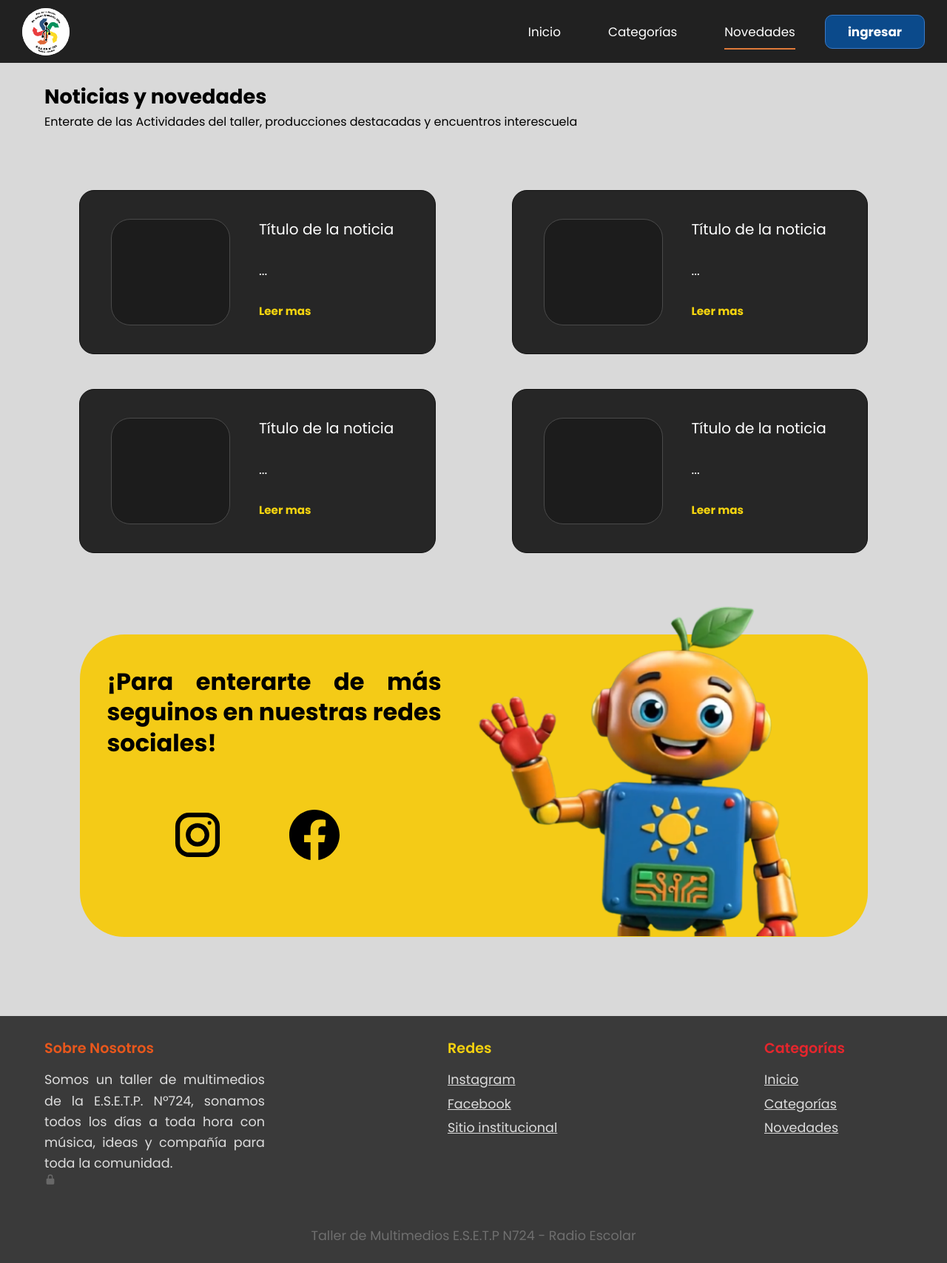
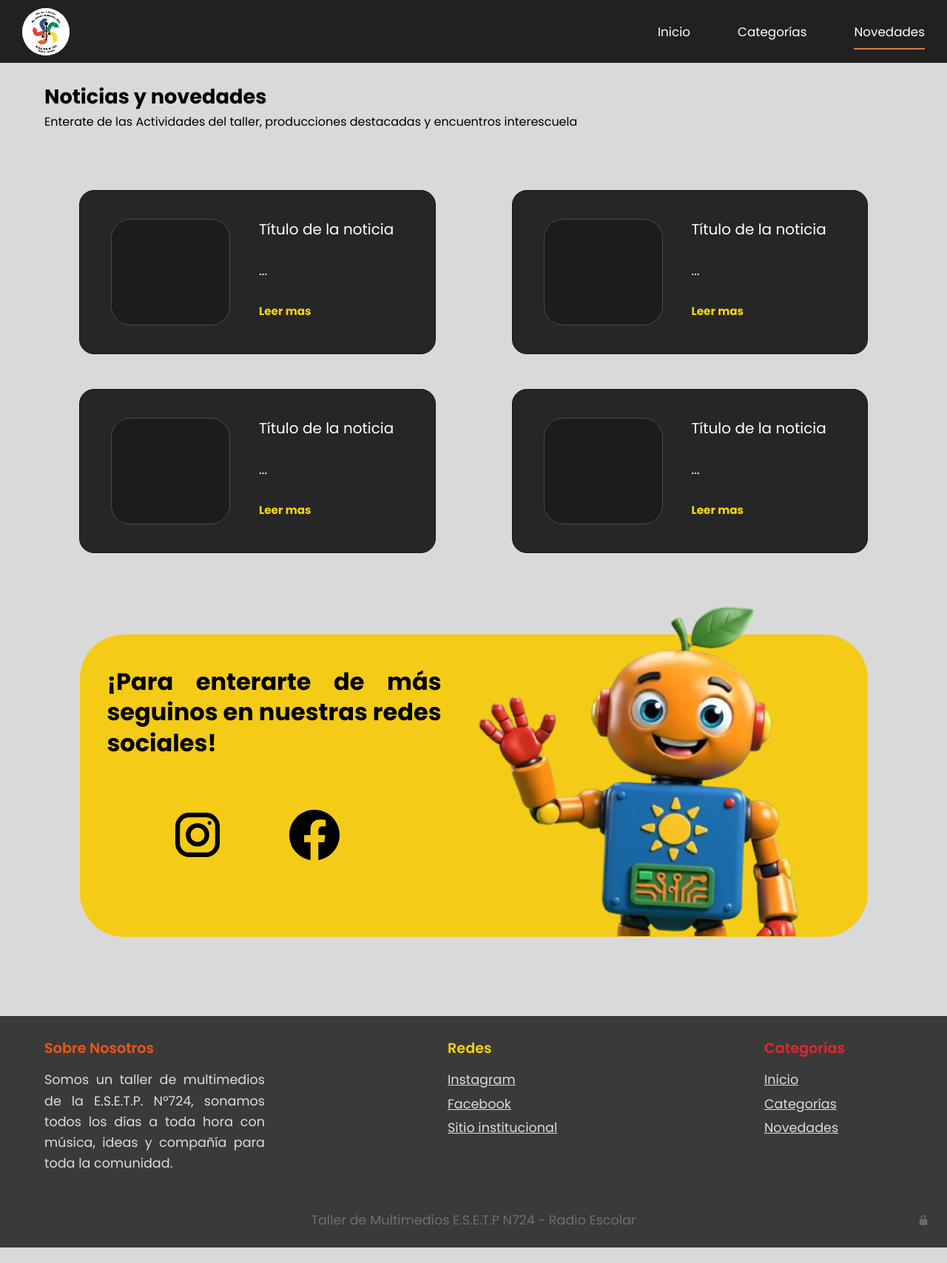
Before and after one commit to abrilcgreco/Repositorio-proyecto-radio---Greco-Epuef-Rodriguez, a React (Vite) app: page /novedades in a window 1280 px wide. Shown: the whole page at 74% size. After the commit the page ends 1687 px from the top, so only its background shows below. Built offline with nearby package versions, Linux system fonts and the light colour scheme.

Commit message:
arregle el footer

```diff
--- a/src/components/layout/Footer.css
+++ b/src/components/layout/Footer.css
@@ -1,4 +1,5 @@
 .site-footer {
+  position: relative;
   display: grid;
   grid-template-columns: repeat(auto-fit, minmax(220px, 1fr));
   gap: 30px;
@@ -60,6 +61,9 @@
 }
 
 .footer-admin-link {
+  position: absolute;
+  bottom: 24px;
+  right: 24px;
   color: #888;
   font-size: 0.75rem;
   text-decoration: none;
--- a/src/components/layout/Header.tsx
+++ b/src/components/layout/Header.tsx
@@ -14,7 +14,6 @@ export default function Header() {
             <li><NavLink to="/categorias">Categorías</NavLink></li>
             <li><NavLink to="/novedades">Novedades</NavLink></li>
           </ul>
-          <Link to="/login" className="header-login">ingresar</Link>
         </nav>
       </div>
     </header>
--- a/src/pages/admin/AdminLayout.css
+++ b/src/pages/admin/AdminLayout.css
@@ -139,4 +139,18 @@
   .admin-pie-grid {
     grid-template-columns: 1fr;
   }
+  .admin-volver-inicio {
+  display: block;
+  color: #888;
+  text-decoration: none;
+  font-size: 0.85rem;
+  margin-bottom: 20px;
+  padding-bottom: 16px;
+  border-bottom: 1px solid #e0e0e0;
+  transition: color 0.2s ease;
 }
+
+.admin-volver-inicio:hover {
+  color: #e07a3a;
+}
+}
--- a/src/pages/admin/AdminLayout.tsx
+++ b/src/pages/admin/AdminLayout.tsx
@@ -1,4 +1,4 @@
-import { NavLink, Outlet } from "react-router-dom";
+import { NavLink, Outlet, Link } from "react-router-dom";
 import { useAuth } from "../../context/AuthContext";
 import type { Seccion } from "../../data/usuarios";
 import AdminHeader from "../../components/layout/AdminHeader";
@@ -28,6 +28,10 @@ export default function AdminLayout() {
 
       <div className="admin-cuerpo">
         <aside className="admin-sidebar">
+          <Link to="/" className="admin-volver-inicio">
+            ← Volver al inicio
+          </Link>
+
           <p className="admin-sidebar-titulo">Menú administración</p>
           <nav className="admin-nav">
             {visibles.map((s) => (
```
